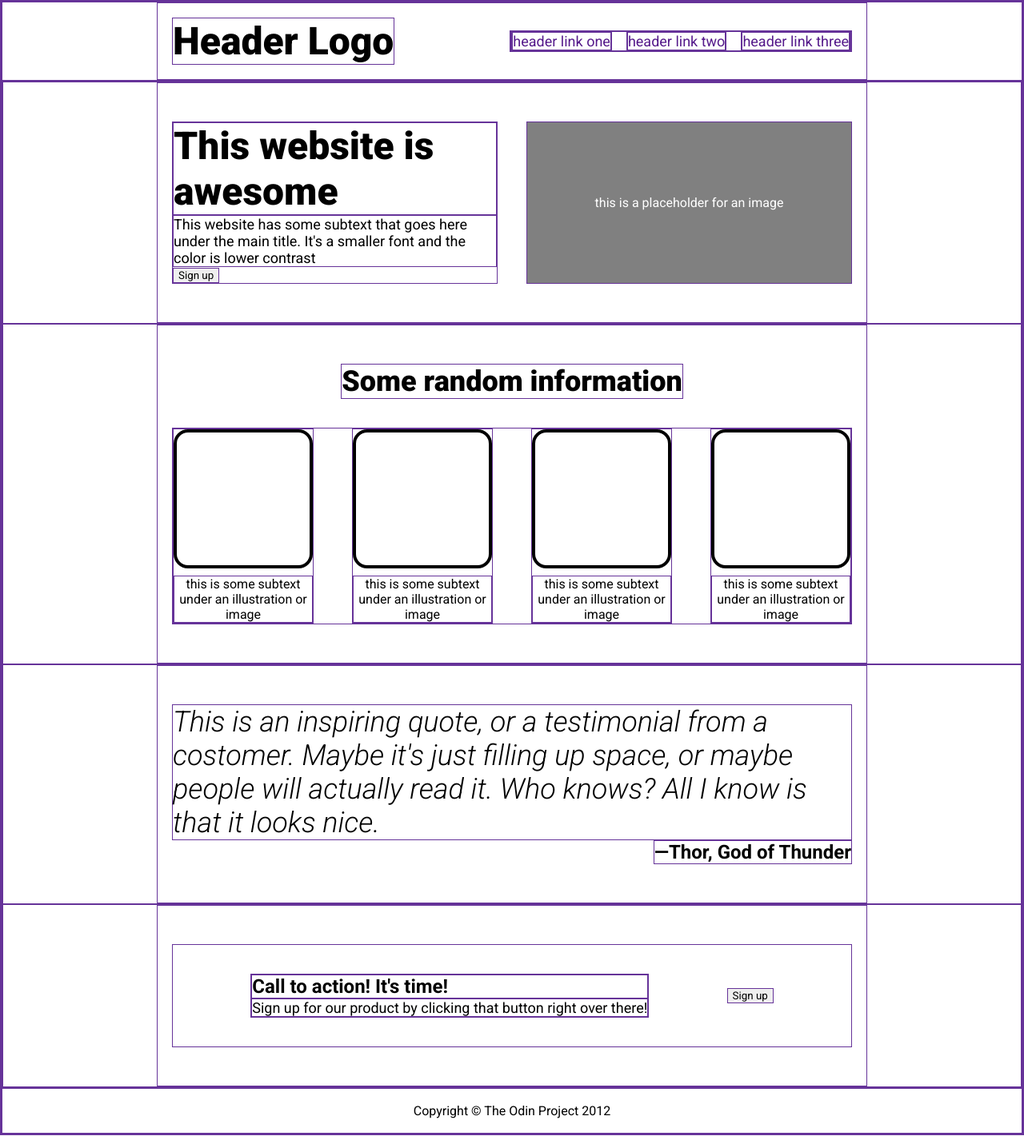
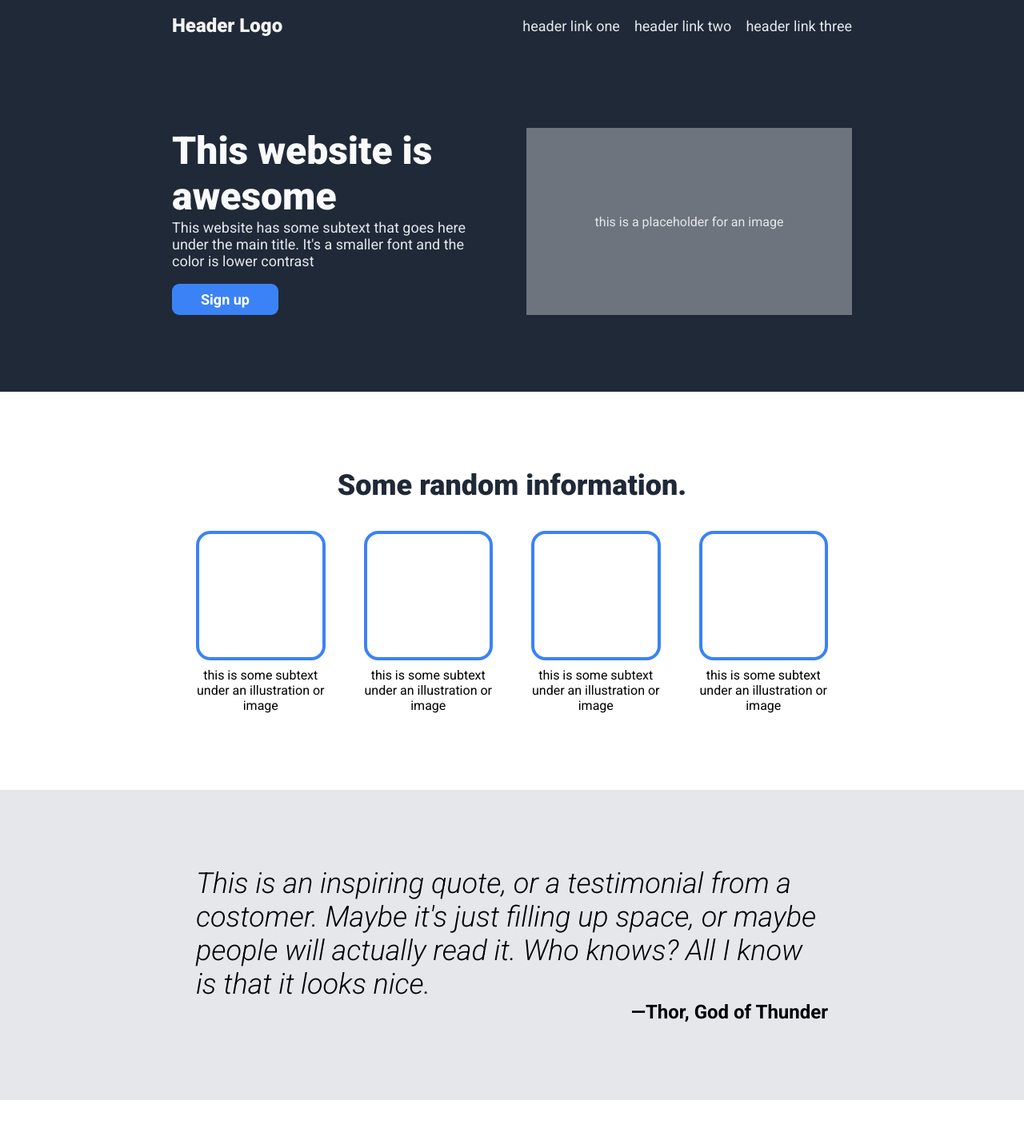
Before and after one commit to jctemp/landing-page, a plain HTML site: page index.html in a window 1280 px wide. Shown: the top 1421 px of the page at 80% size. Drawn offline with Linux system fonts and the light colour scheme.

Commit message:
Add color and details

```diff
--- a/index.html
+++ b/index.html
@@ -39,7 +39,7 @@
 
         <section class="information">
             <div class="wrapper">
-                <h2>Some random information</h2>
+                <h2>Some random information.</h2>
                 <div class="galary">
                     <div class="card">
                         <div class="image"></div>
--- a/style.css
+++ b/style.css
@@ -1,7 +1,6 @@
 @import url('https://fonts.googleapis.com/css2?family=Roboto:ital,wght@0,100;0,300;0,400;0,500;0,700;0,900;1,100;1,300;1,400;1,500;1,700;1,900&display=swap');
 
 * {
-    border: 1px solid rebeccapurple;
     font-family: 'Roboto', sans-serif;
 }
 
@@ -14,12 +13,27 @@ body {
     width: 850px;
 }
 
-header, section {
+header,
+section {
     display: flex;
     justify-content: center;
 }
 
+button {
+    color: #ffffff;
+    background-color: #3b82f6;
+    padding: 9px 36px;
+    font-size: 18px;
+    font-weight: bold;
+    border-radius: 9px;
+    border-style: none;
+}
+
 /* HEADER SECTION */
+
+header {
+    background-color: #1f2937;
+}
 
 header .wrapper {
     padding: 18px;
@@ -30,7 +44,8 @@ header .wrapper {
 
 h1 {
     margin: 0;
-    font-size: 48px;
+    color: #f1f2f2;
+    font-size: 24px;
     font-weight: 900;
 }
 
@@ -44,13 +59,18 @@ h1 {
 
 .nav-link {
     text-decoration: none;
+    color: #e5e7eb;
     font-size: 18px;
 }
 
 /* MAIN TITLE SECTION */
 
+section.title {
+    background-color: #1f2937;
+}
+
 section.title .wrapper {
-    padding: 48px 18px;
+    padding: 96px 0;
     display: flex;
     justify-content: space-between;
     gap: 36px;
@@ -59,13 +79,15 @@ section.title .wrapper {
 section.title h2 {
     margin: 0;
     padding: 0;
+    color: #f9fafb;
     font-size: 48px;
     font-weight: 900;
 }
 
 section.title p {
-    margin: 0;
+    margin: 0 0 18px 0;
     padding: 0;
+    color: #e5e7eb;
     font-size: 18px;
 }
 
@@ -74,8 +96,8 @@ section.title p {
 }
 
 .title .image {
-    color: white;
-    background-color: gray;
+    color: #e5e7eb;
+    background-color: #6d747d;
     width: 50%;
     display: flex;
     justify-content: center;
@@ -84,8 +106,13 @@ section.title p {
 
 /* MAIN INFORMATION SECTION */
 
+section.information {
+    background-color: #ffffff;
+}
+
 section.information .wrapper {
-    padding: 48px 18px;
+    padding: 96px 0;
+    width: 790px;
     display: flex;
     flex-direction: column;
     align-items: center;
@@ -95,6 +122,7 @@ section.information h2 {
     margin: 0 0 36px 0;
     font-size: 36px;
     font-weight: 900;
+    color: #1f2937;
 }
 
 section.information p {
@@ -114,15 +142,20 @@ section.information p {
 .information .image {
     border-radius: 18px;
     border-style: solid;
-    border-color: black;
+    border-color: #3b82f6;
     border-width: 4px;
     aspect-ratio: 1/1;
 }
 
 /* MAIN QUOTE SECTION */
 
+section.quote {
+    background-color: #e5e7eb;
+}
+
 section.quote .wrapper {
-    padding: 48px 18px;
+    padding: 96px 0;
+    width: 790px;
     display: flex;
     flex-direction: column;
     justify-content: center;
@@ -148,16 +181,28 @@ section.quote figcaption {
 
 /* MAIN ACTION SECTION */
 
+section.action {
+    background-color: #ffffff;
+}
+
 section.action .wrapper {
-    padding: 48px 18px;
+    padding: 96px 0;
 }
 
 section.action .container {
     padding: 36px 0;
     width: auto;
+    color: #ffffff;
+    background-color: #3b82f6;
+    border-radius: 9px;
     display: flex;
     justify-content: space-evenly;
     align-items: center;
+}
+
+section.action button {
+    border-style: solid;
+    border-color: #ffffff;
 }
 
 section.action h2 {
@@ -169,14 +214,16 @@ section.action p {
     margin: 0;
     padding: 0;
     font-size: 18px;
+    font-weight: 300;
 }
-
 
 /* FOOTER SECTION */
 
-footer  {
+footer {
+    color: #e5e7eb;
+    background-color: #1f2937;
     display: flex;
     justify-content: center;
     align-items: center;
-    padding: 18px;
+    padding: 36px;
 }
```
